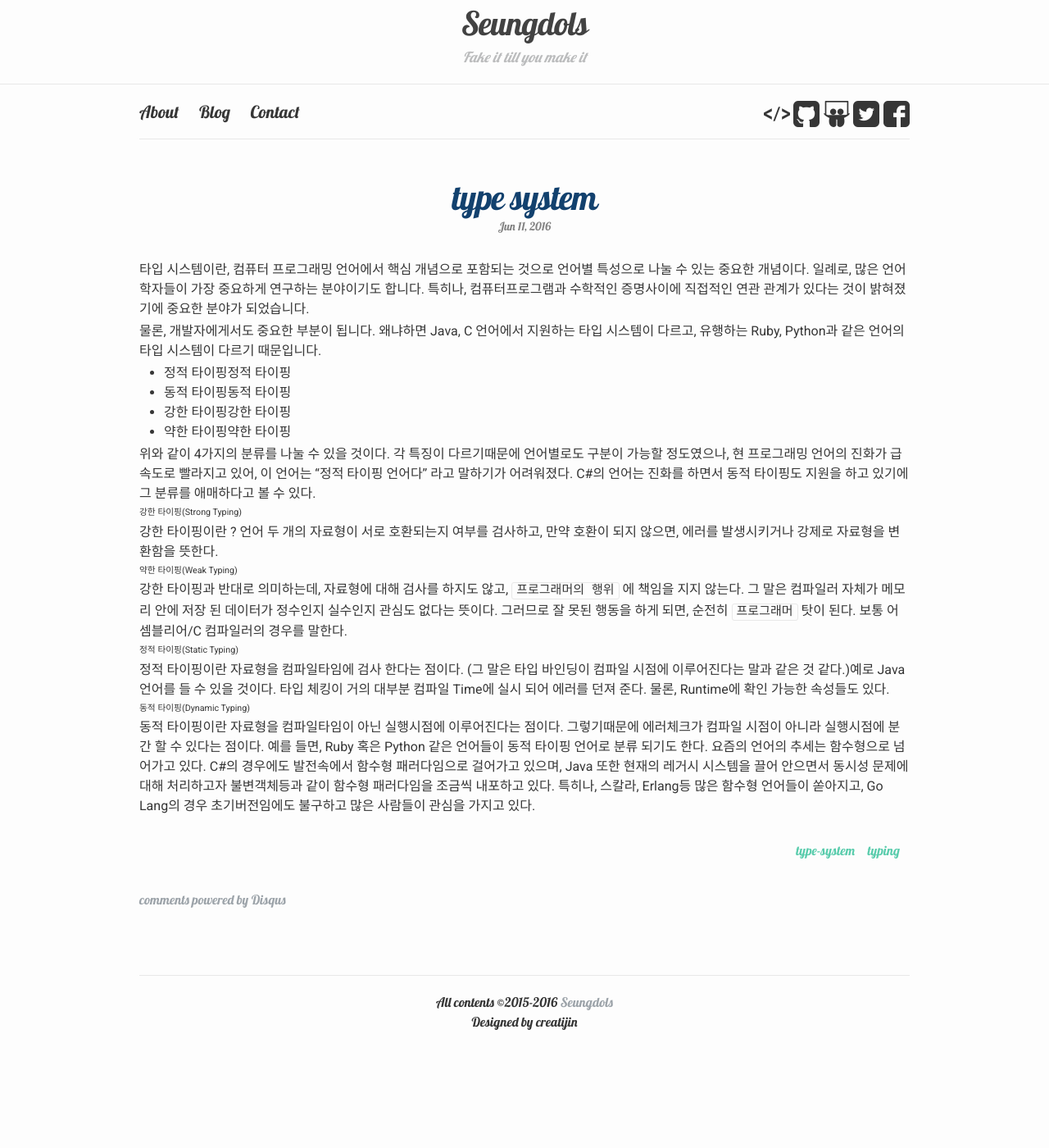
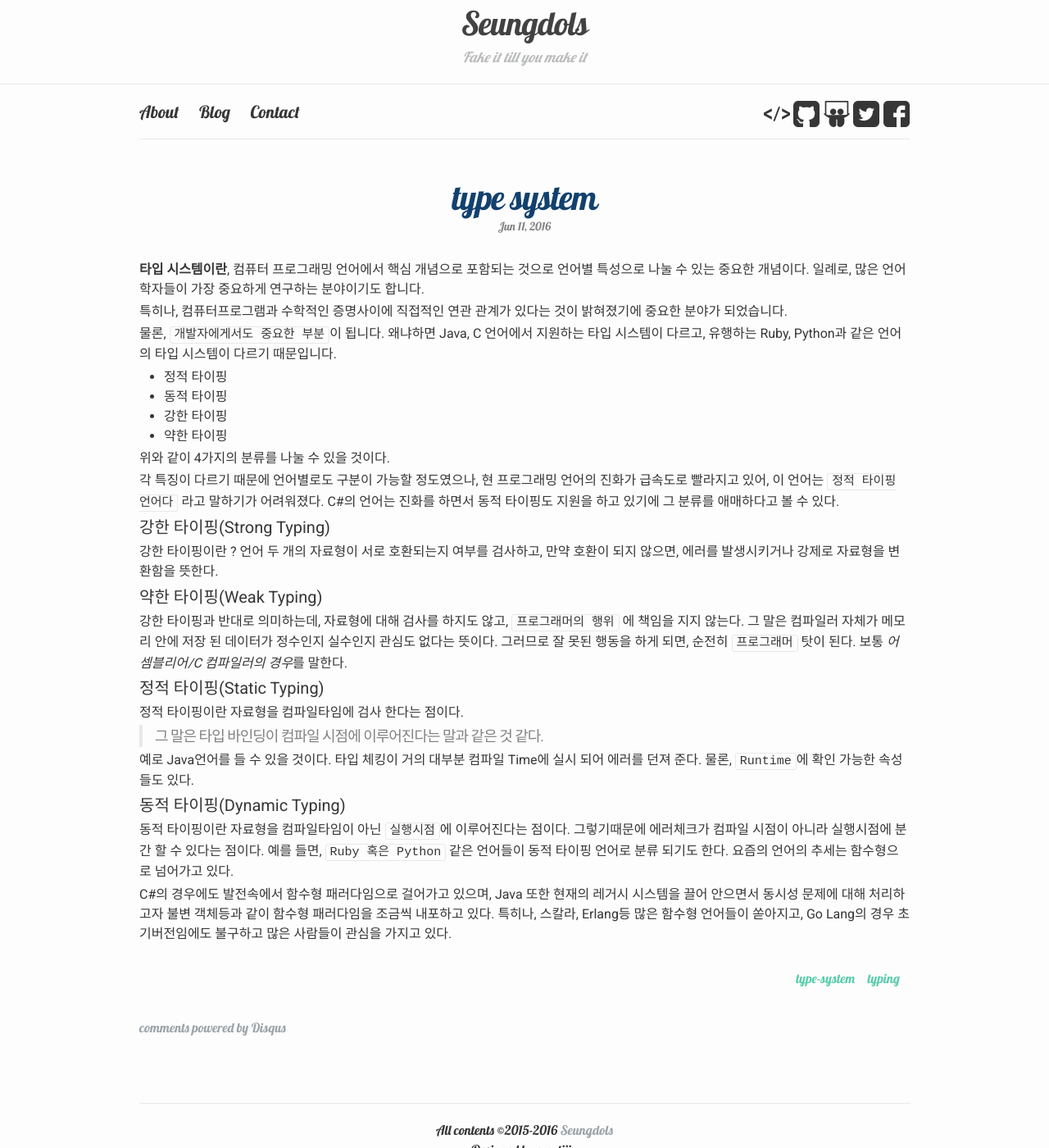
Before and after one commit to seungdols/seungdols.github.io, a Jekyll site: the page built from _posts/2016/2016-06-11-type-system.markdown, in a window 1280 px wide and 1400 px high. Shown: the whole window at 82% size. Built offline with Jekyll 4.4.1, drawn with Linux system fonts in a browser that asks for light colours; comment, search, counter and statistics services are not loaded.

Commit message:
change contents

```diff
--- a/_posts/2016/2016-06-11-type-system.markdown
+++ b/_posts/2016/2016-06-11-type-system.markdown
@@ -8,29 +8,40 @@ comments: true
 ---
 
 
-타입 시스템이란, 컴퓨터 프로그래밍 언어에서 핵심 개념으로 포함되는 것으로 언어별 특성으로 나눌 수 있는 중요한 개념이다. 일례로, 많은 언어학자들이 가장 중요하게 연구하는 분야이기도 합니다. 특히나, 컴퓨터프로그램과 수학적인 증명사이에 직접적인 연관 관계가 있다는 것이 밝혀졌기에 중요한 분야가 되었습니다.
+**타입 시스템이란**, 컴퓨터 프로그래밍 언어에서 핵심 개념으로 포함되는 것으로 언어별 특성으로 나눌 수 있는 중요한 개념이다. 일례로, 많은 언어학자들이 가장 중요하게 연구하는 분야이기도 합니다.
 
-물론, 개발자에게서도 중요한 부분이 됩니다. 왜냐하면 Java, C 언어에서 지원하는 타입 시스템이 다르고, 유행하는 Ruby, Python과 같은 언어의 타입 시스템이 다르기 때문입니다.
+특히나, 컴퓨터프로그램과 수학적인 증명사이에 직접적인 연관 관계가 있다는 것이 밝혀졌기에 중요한 분야가 되었습니다.
 
-  - 정적 타이핑정적 타이핑
-  - 동적 타이핑동적 타이핑
-  - 강한 타이핑강한 타이핑
-  - 약한 타이핑약한 타이핑
+물론, `개발자에게서도 중요한 부분`이 됩니다. 왜냐하면 Java, C 언어에서 지원하는 타입 시스템이 다르고, 유행하는 Ruby, Python과 같은 언어의 타입 시스템이 다르기 때문입니다.
 
-위와 같이 4가지의 분류를 나눌 수 있을 것이다. 각 특징이 다르기때문에 언어별로도 구분이 가능할 정도였으나, 현 프로그래밍 언어의 진화가 급속도로 빨라지고 있어, 이 언어는 ''정적 타이핑 언어다'' 라고 말하기가 어려워졌다. C#의 언어는 진화를 하면서 동적 타이핑도 지원을 하고 있기에 그 분류를 애매하다고 볼 수 있다.
+  - 정적 타이핑
+  - 동적 타이핑
+  - 강한 타이핑
+  - 약한 타이핑
 
-###### 강한 타이핑(Strong Typing)
+위와 같이 4가지의 분류를 나눌 수 있을 것이다.
+
+각 특징이 다르기 때문에 언어별로도 구분이 가능할 정도였으나, 현 프로그래밍 언어의 진화가 급속도로 빨라지고 있어, 이 언어는 `정적 타이핑 언어다` 라고 말하기가 어려워졌다.
+C#의 언어는 진화를 하면서 동적 타이핑도 지원을 하고 있기에 그 분류를 애매하다고 볼 수 있다.
+
+#### 강한 타이핑(Strong Typing)
 
 강한 타이핑이란 ? 언어 두 개의 자료형이 서로 호환되는지 여부를 검사하고, 만약 호환이 되지 않으면, 에러를 발생시키거나 강제로 자료형을 변환함을 뜻한다.
 
-###### 약한 타이핑(Weak Typing)
+#### 약한 타이핑(Weak Typing)
 
-강한 타이핑과 반대로 의미하는데, 자료형에 대해 검사를 하지도 않고, `프로그래머의 행위` 에 책임을 지지 않는다. 그 말은 컴파일러 자체가 메모리 안에 저장 된 데이터가 정수인지 실수인지 관심도 없다는 뜻이다. 그러므로 잘 못된 행동을 하게 되면, 순전히 `프로그래머`  탓이 된다. 보통 어셈블리어/C 컴파일러의 경우를 말한다.
+강한 타이핑과 반대로 의미하는데, 자료형에 대해 검사를 하지도 않고, `프로그래머의 행위` 에 책임을 지지 않는다. 그 말은 컴파일러 자체가 메모리 안에 저장 된 데이터가 정수인지 실수인지 관심도 없다는 뜻이다. 그러므로 잘 못된 행동을 하게 되면, 순전히 `프로그래머`  탓이 된다. 보통 *어셈블리어/C 컴파일러의 경우*를 말한다.
 
-###### 정적 타이핑(Static Typing)
+#### 정적 타이핑(Static Typing)
 
-정적 타이핑이란 자료형을 컴파일타임에 검사 한다는 점이다. (그 말은 타입 바인딩이 컴파일 시점에 이루어진다는 말과 같은 것 같다.)예로 Java언어를 들 수 있을 것이다. 타입 체킹이 거의 대부분 컴파일 Time에 실시 되어 에러를 던져 준다. 물론, Runtime에 확인 가능한 속성들도 있다.
+정적 타이핑이란 자료형을 컴파일타임에 검사 한다는 점이다.
 
-###### 동적 타이핑(Dynamic Typing)
+> 그 말은 타입 바인딩이 컴파일 시점에 이루어진다는 말과 같은 것 같다.
 
-동적 타이핑이란 자료형을 컴파일타임이 아닌 실행시점에 이루어진다는 점이다. 그렇기때문에 에러체크가 컴파일 시점이 아니라 실행시점에 분간 할 수 있다는 점이다. 예를 들면, Ruby 혹은 Python 같은 언어들이 동적 타이핑 언어로 분류 되기도 한다. 요즘의 언어의 추세는 함수형으로 넘어가고 있다. C#의 경우에도 발전속에서 함수형 패러다임으로 걸어가고 있으며, Java 또한 현재의 레거시 시스템을 끌어 안으면서 동시성 문제에 대해 처리하고자 불변객체등과 같이 함수형 패러다임을 조금씩 내포하고 있다. 특히나, 스칼라, Erlang등 많은 함수형 언어들이 쏟아지고, Go Lang의 경우 초기버전임에도 불구하고 많은 사람들이 관심을 가지고 있다.
+예로 Java언어를 들 수 있을 것이다. 타입 체킹이 거의 대부분 컴파일 Time에 실시 되어 에러를 던져 준다. 물론, `Runtime`에 확인 가능한 속성들도 있다.
+
+#### 동적 타이핑(Dynamic Typing)
+
+동적 타이핑이란 자료형을 컴파일타임이 아닌 `실행시점`에 이루어진다는 점이다. 그렇기때문에 에러체크가 컴파일 시점이 아니라 실행시점에 분간 할 수 있다는 점이다. 예를 들면, `Ruby 혹은 Python` 같은 언어들이 동적 타이핑 언어로 분류 되기도 한다. 요즘의 언어의 추세는 함수형으로 넘어가고 있다.
+
+C#의 경우에도 발전속에서 함수형 패러다임으로 걸어가고 있으며, Java 또한 현재의 레거시 시스템을 끌어 안으면서 동시성 문제에 대해 처리하고자 불변 객체등과 같이 함수형 패러다임을 조금씩 내포하고 있다. 특히나, 스칼라, Erlang등 많은 함수형 언어들이 쏟아지고, Go Lang의 경우 초기버전임에도 불구하고 많은 사람들이 관심을 가지고 있다.
```
